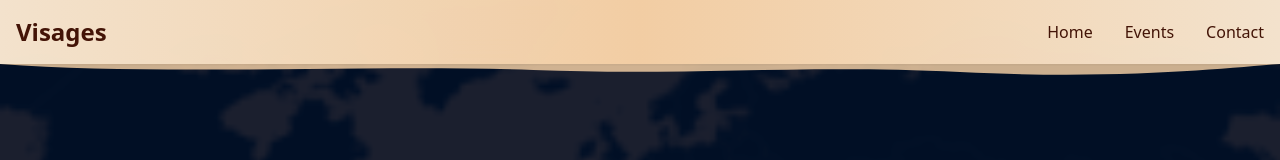
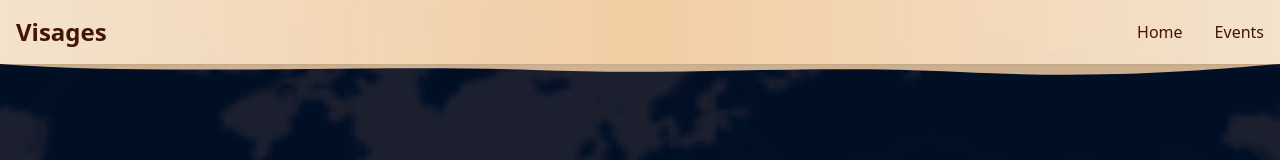
Before and after one commit to ammar-codeable/visages, a React (Vite) app: page / in a window 1280 px wide. Shown: the top 160 px of the page. Built offline with nearby package versions, Linux system fonts and the light colour scheme.

Commit message:
feat: remove 'Contact' link from Navbar for streamlined navigation

```diff
--- a/src/components/Navbar.tsx
+++ b/src/components/Navbar.tsx
@@ -23,7 +23,7 @@ const Navbar = () => (
         </Link>
 
         <div className="space-x-8">
-          {['Home', 'Events', 'Contact'].map((item) => (
+          {['Home', 'Events'].map((item) => (
             <Link
               key={item}
               to={item === 'Home' ? '/' : `/${item.toLowerCase()}`}
```
